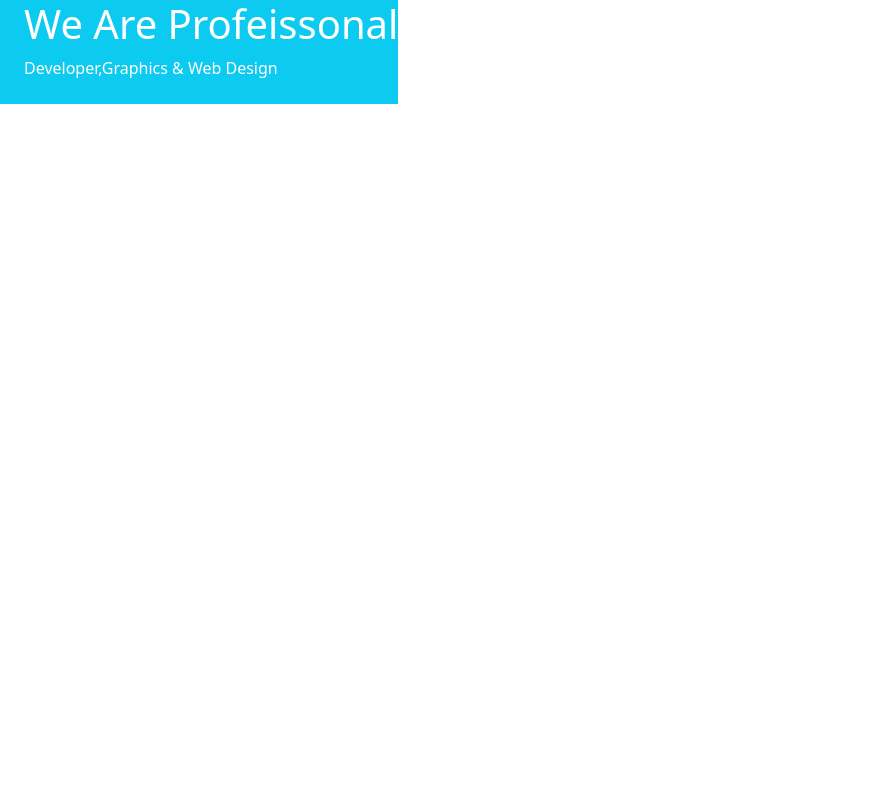
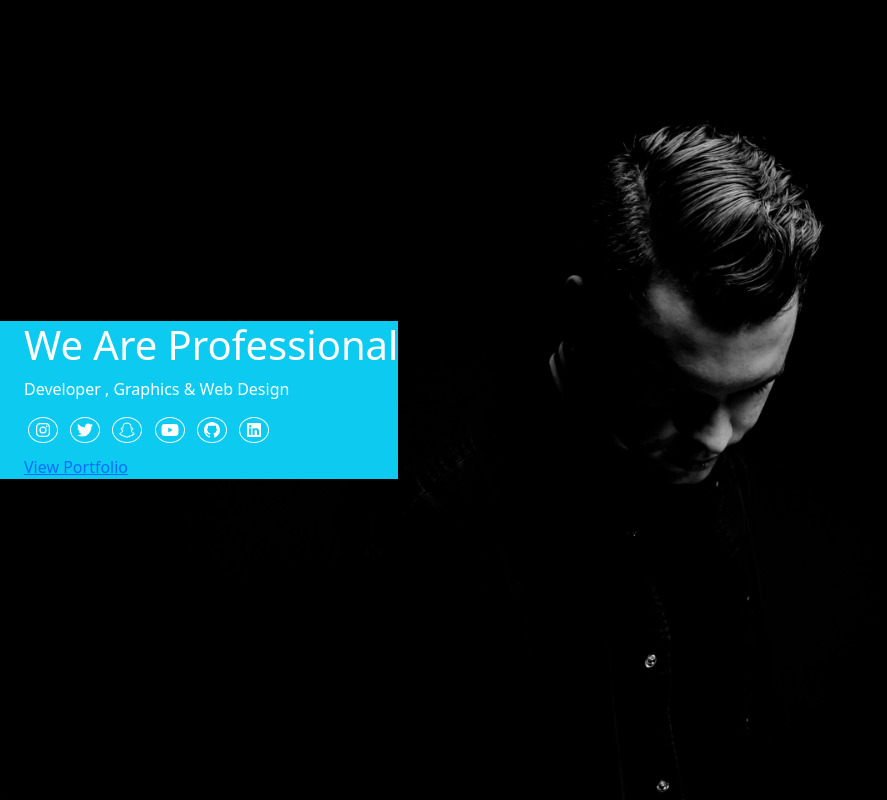
Before and after one commit to MaiSaleh/bootstrap-project, a plain HTML site: page index.html in a window 1280 px wide. Shown: the whole page, without its empty margins (0-887 px from the left). Drawn offline with nearby package versions, Linux system fonts and the light colour scheme.

Commit message:
header icon

```diff
--- a/assest/css/style.css
+++ b/assest/css/style.css
@@ -1,3 +1,6 @@
 header{
-    background-image: url(bg.jpg);
+    background-image: url(../image/bg.jpg);
+    background-size: cover;
+    background-position: center;
+
 }
--- a/index.html
+++ b/index.html
@@ -13,15 +13,21 @@
 </head>
 <body>
 
-<header class=" align-item-center d-flex">
-    <div class="header-content ps-4 text-white bg-info">
-        <h1>We Are Profeissonal</h1>
-        <p>Developer,Graphics & Web Design</p>
-        <div class="social-media d-flex mb-2">
+<header class="vh-100  align-items-center d-flex">
+            <div class="header-content ps-4 text-white  bg-info">
+                <h1>We Are Professional</h1>
+                <p>Developer , Graphics & Web Design</p>
+                <div class="social-media d-flex mb-2">
             <div class="icon">
-
+           <i class="fa-brands fa-instagram border border-light d-inline-block rounded-circle mx-1 align-items-center p-1"></i>
+                        <i class="fa-brands fa-twitter border border-light d-inline-block rounded-circle mx-1 align-items-center p-1"></i>
+                        <i class="fa-brands fa-snapchat border border-light d-inline-block rounded-circle mx-1 align-items-center p-1"></i>
+                        <i class="fa-brands fa-youtube border border-light d-inline-block rounded-circle mx-1 align-items-center p-1"></i>
+                        <i class="fa-brands fa-github border border-light d-inline-block rounded-circle mx-1 align-items-center p-1"></i>
+                        <i class="fa-brands fa-linkedin border border-light d-inline-block rounded-circle mx-1 align-items-center p-1"></i>
             </div>
         </div>
+         <a href=""> View Portfolio </a>
     </div>
 </header>
 
```
